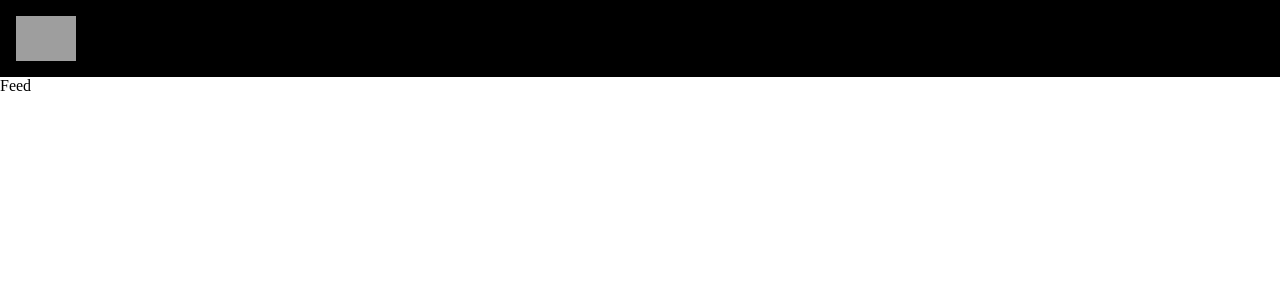
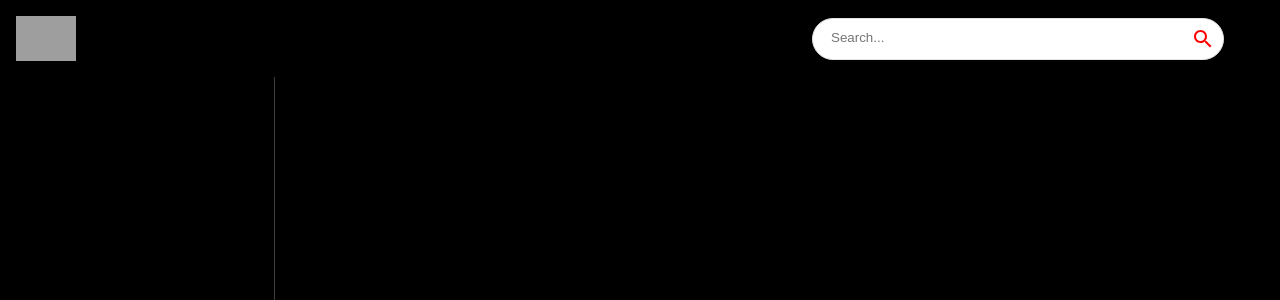
Before and after one commit to nikitaawasarmol/youtube-clone, a React (Create React App) app: page / in a window 1280 px wide. Shown: the top 300 px of the page. Built offline with nearby package versions, Linux system fonts and the light colour scheme; grey boxes are pictures that could not be loaded.

Commit message:
added search bar and feed

```diff
--- a/src/App.js
+++ b/src/App.js
@@ -7,14 +7,15 @@ import ChannelDetail from './components/ChannelDetail';
 import SearchFeed from './components/SearchFeed';
 const App = () => (
   <BrowserRouter>
-    <Box sx={{backgroundColor: '#000'}}></Box>
+    <Box sx={{backgroundColor: '#000'}}>
     <Navbar />
     <Routes>
-      <Route path="/" exact element={<Feed />}/>
+      <Route exact path="/"  element={<Feed />}/>
       <Route path="/video/:id" element={<VideoDetail />}/>
       <Route path="/channel/:id" element={<ChannelDetail />}/>
       <Route path="/search/:searchTerm" element={<SearchFeed />}/>
     </Routes>
+    </Box>
   </BrowserRouter>
 )
 
--- a/src/components/Feed.jsx
+++ b/src/components/Feed.jsx
@@ -1,8 +1,19 @@
 import React from 'react'
+import { useEffect, useState } from 'react';
+import { Box, Stack, Typography } from '@mui/material';
 
 const Feed = () => {
   return (
-    <div>Feed</div>
+    <Stack sx={{ flexDirection: { sx: "column", md: "row" }}}>
+      <Box sx={{ height: { sx: "auto", md: "92vh" } ,borderRight: "1px solid #3d3d3d", px: {sx:0, md:2 }}}>
+
+      <Typography className='copyright' varient="body2" sx={{mt: 1.5, color: '#000'}}>
+        Copyright 2022 Nikita Awasarmol
+      </Typography>
+
+      </Box>
+      {/* Siedbar */}
+    </Stack>
   )
 }
 
--- a/src/components/SearchBar.jsx
+++ b/src/components/SearchBar.jsx
@@ -1,8 +1,33 @@
-import React from 'react'
+import { useState } from 'react'
+import { useNavigate } from 'react-router-dom';
+import { Paper, IconButton } from '@mui/material';
+import { Search } from '@mui/icons-material';
 
 const SearchBar = () => {
   return (
-    <div>SearchBar</div>
+    <Paper
+        component="form"
+        onSubmit={() => {}}
+        sx={{
+            borderRadius: 20,
+            border: '1px solid #e3e3e3',
+            pl: 2,
+            boxShadow: 'none',
+            mr: { sm: 5 }
+        }}
+        >
+        <input
+            className='search-bar'
+            placeholder="Search..."
+            value=""
+            onChange={() => {}}
+        />
+        <IconButton type="submit" sx={{
+            p:'8px', color: 'red'
+        }}>
+            <Search />
+        </IconButton>
+        </Paper>
   )
 }
 
```
